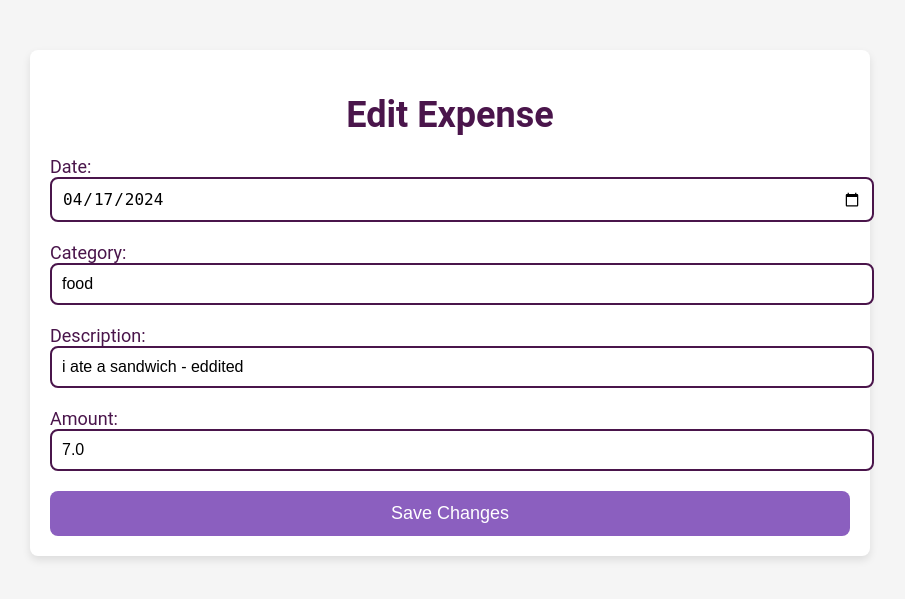
After one commit to AlexCavalieri/Gerenciador-Despesas-Pessoais, a Flask app: page /edit_expense/1 in a window 1280 px wide. The commit adds this page. Shown: the top 599 px of the page, without its empty margins (190-1095 px from the left). Run offline with Flask 3, Linux system fonts and the light colour scheme; data comes from the database, SQL or seed files in the repository; both versions use the stored data as it was after the commit.

Commit message:
edit and deleting a expense added

```diff
--- a/app.py
+++ b/app.py
@@ -1,7 +1,10 @@
-from flask import Flask, render_template, request, redirect, url_for
+from flask import Flask, render_template, request, redirect, url_for, flash
 import sqlite3
 
 app = Flask(__name__)
+app.secret_key = 'your_secret_key'  # Change this to a random secret key
+
+# Routes for adding, viewing, editing, and deleting expenses
 
 @app.route('/')
 def index():
@@ -33,5 +36,54 @@ def add_expense_post():
     conn.close()
     return redirect(url_for('expenses'))
 
+@app.route('/edit_expense/<int:expense_id>', methods=['GET', 'POST'])
+def edit_expense(expense_id):
+    if request.method == 'GET':
+        # Fetch expense details from the database based on the expense_id
+        conn = sqlite3.connect('database.db')
+        cursor = conn.cursor()
+        cursor.execute("SELECT * FROM expenses WHERE id = ?", (expense_id,))
+        expense = cursor.fetchone()
+        conn.close()
+
+        if expense:
+            # Render a form pre-filled with expense details for editing
+            return render_template('edit_expense.html', expense=expense)
+        else:
+            # Expense not found
+            flash("Expense not found", "error")
+            return redirect(url_for('expenses'))
+    elif request.method == 'POST':
+        # Get updated expense details from the form
+        date = request.form['date']
+        category = request.form['category']
+        description = request.form['description']
+        amount = request.form['amount']
+
+        # Update the expense in the database
+        conn = sqlite3.connect('database.db')
+        cursor = conn.cursor()
+        cursor.execute("UPDATE expenses SET date = ?, category = ?, description = ?, amount = ? WHERE id = ?",
+                        (date, category, description, amount, expense_id))
+        conn.commit()
+        conn.close()
+
+        # Flash success message and redirect to expenses page
+        flash("Expense successfully updated", "success")
+        return redirect(url_for('expenses'))
+
+@app.route('/delete_expense/<int:expense_id>')
+def delete_expense(expense_id):
+    # Delete the expense with the given expense_id from the database
+    conn = sqlite3.connect('database.db')
+    cursor = conn.cursor()
+    cursor.execute("DELETE FROM expenses WHERE id = ?", (expense_id,))
+    conn.commit()
+    conn.close()
+
+    # Flash success message and redirect to expenses page
+    flash("Expense successfully deleted", "success")
+    return redirect(url_for('expenses'))
+
 if __name__ == '__main__':
     app.run(debug=True)
--- /dev/null
+++ b/templates/edit_expense.html
@@ -0,0 +1,33 @@
+<!DOCTYPE html>
+<html lang="en">
+<head>
+    <meta charset="UTF-8">
+    <meta name="viewport" content="width=device-width, initial-scale=1.0">
+    <title>Edit Expense</title>
+    <link rel="stylesheet" href="{{ url_for('static', filename='style.css') }}">
+</head>
+<body>
+    <div class="container">
+        <h1>Edit Expense</h1>
+        <form action="/edit_expense/{{ expense[0] }}" method="post" class="form">
+            <div class="form-group">
+                <label for="date" class="form-label">Date:</label>
+                <input type="date" id="date" name="date" class="form-input" value="{{ expense[1] }}" required>
+            </div>
+            <div class="form-group">
+                <label for="category" class="form-label">Category:</label>
+                <input type="text" id="category" name="category" class="form-input" value="{{ expense[2] }}" required>
+            </div>
+            <div class="form-group">
+                <label for="description" class="form-label">Description:</label>
+                <input type="text" id="description" name="description" class="form-input" value="{{ expense[3] }}" required>
+            </div>
+            <div class="form-group">
+                <label for="amount" class="form-label">Amount:</label>
+                <input type="number" id="amount" name="amount" class="form-input" value="{{ expense[4] }}" required>
+            </div>
+            <button type="submit" class="btn">Save Changes</button>
+        </form>
+    </div>
+</body>
+</html>
```
Also changed, not shown: templates/base.html (added, +32 -0 lines), templates/expenses.html (+26 -0 lines), database.db.
